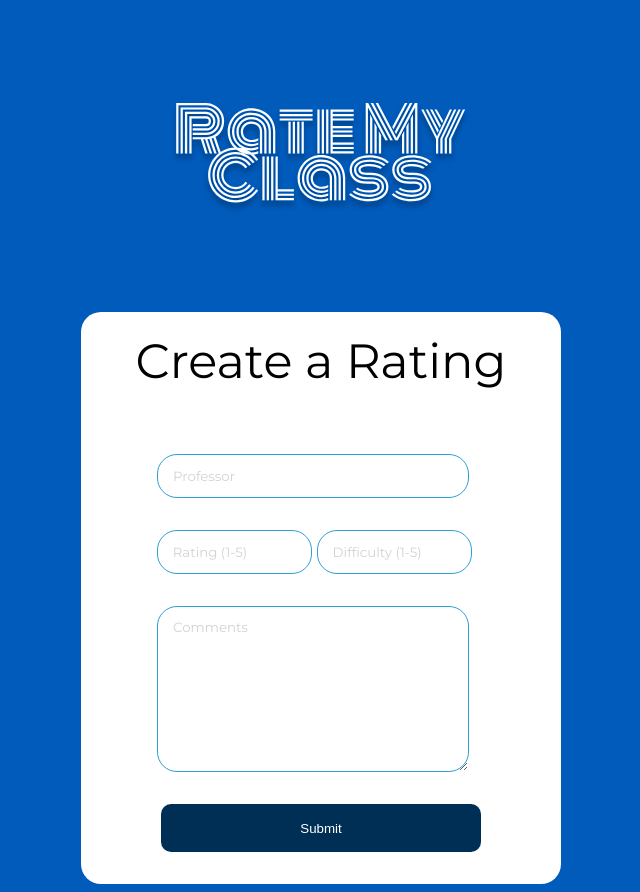
After one commit to ELPhanNYC/Rate-My-Class, a Flask app: page /rating.html in a window 1280 px wide. The commit adds this page. Shown: the whole page, without its empty margins (319-959 px from the left). Run offline with Flask 3, Linux system fonts and the light colour scheme; some libraries are stand-ins or nearby versions.

Commit message:
Added rating form.

```diff
--- a/server.py
+++ b/server.py
@@ -62,5 +62,12 @@ def register():
     response.headers["Location"] = '/login.html'
     return response
 
+@app.route("/rating", methods=['POST'])
+def rating():
+    print("Path hit!")
+    response = make_response("Moved Permanently", 301)
+    response.headers["Location"] = '/'
+    return response
+
 if __name__ == '__main__':
     app.run(host='0.0.0.0',port=8080)
--- a/templates/index.html
+++ b/templates/index.html
@@ -12,6 +12,9 @@
     <div class="header">
         <img class ="home-logo" src ="static/images/rmc-logo.svg">
         <div class="buttons">
+            <a href="rating.html">
+                <div class="rating">Post a Rating</div>
+            </a>
             <a href = "login.html">
                 <div class="login">Login</div>
             </a>
--- a/templates/login.html
+++ b/templates/login.html
@@ -10,7 +10,7 @@
 </head>
 <body>
     <div class="header">
-        <img class ="home-logo" src ="static/images/rmc-logo.svg" width="300" height="300" >
+        <a href = "index.html"><img class ="home-logo" src ="static/images/rmc-logo.svg" width="300" height="300"></a>
         <form action="/login" method="post" enctype="application/x-www-form-urlencoded">
             <div class="login-element">
                 <div class="login-text">Login</div>
--- /dev/null
+++ b/templates/rating.css
@@ -0,0 +1,112 @@
+body {
+    background: #005BBB;
+}
+
+.header {
+    display: flex;
+    justify-content: center;
+    align-items: center;
+    flex-direction: column;
+    font-family: montserrat;
+}
+
+.rating-element {
+    display: flex;
+    align-items: center;
+    flex-direction: column;
+    border-radius: 20px;
+    background-color: white;
+    height: auto;
+    width: 30rem;
+    padding-bottom: 2rem;
+}
+
+.rating-text {
+    padding-top: 20px;
+    padding-bottom: 4rem;
+    font-family: montserrat;
+    font-size: 3rem;
+}
+
+.rating {
+    display: flex;
+    justify-content: center;
+    align-items: center;
+    border-radius: 10px;
+    color: white;
+    background-color: #002F56;
+    height: 3rem;
+    width: 20rem;
+}
+
+.rating:hover {
+    background-color: #005BBB;
+    cursor: pointer;
+}
+
+.info {
+    background-color: white;
+    color: black;
+    width: 18.3rem;
+    height: 2.5rem;
+    border-radius: 20px;
+    font-family: montserrat;
+    padding-left: 15px;
+    margin-right: 1rem;
+    margin-bottom: 2rem;
+    border: 1px solid #2F9FD0;
+}
+
+.info-comment {
+    background-color: white;
+    color: black;
+    width: 18.3rem;
+    height: 10rem;
+    border-radius: 20px;
+    font-family: montserrat;
+    padding-left: 15px;
+    margin-right: 1rem;
+    margin-bottom: 2rem;
+    border: 1px solid #2F9FD0;
+}
+
+textarea, input{
+    outline: none;
+    border: none;
+}
+
+textarea {
+    line-height: 2.25rem;
+}
+
+input::placeholder   {
+    color: #D2D2D2;
+}
+
+textarea::placeholder   {
+    color: #D2D2D2;
+}
+
+a {
+    text-decoration: none;  /* Removes the underline */
+    color: inherit;         /* Makes the link use the inherited color, i.e., no default blue color */
+}
+
+.value-inputs {
+    display: flex;
+    justify-content: space-between;
+    margin-left: -0.55rem; /* Adjust div alignment */
+}
+
+.info-values {
+    width: 8.5rem;
+    margin-right: .3rem;
+    background-color: white;
+    color: black;
+    height: 2.5rem;
+    border-radius: 20px;
+    font-family: montserrat;
+    padding-left: 15px;
+    margin-bottom: 2rem;
+    border: 1px solid #2F9FD0;
+}
--- /dev/null
+++ b/templates/rating.html
@@ -0,0 +1,28 @@
+<!DOCTYPE html>
+<html lang="en">
+<head>
+    <meta charset="UTF-8">
+    <meta name="viewport" content="width=device-width, initial-scale=1.0">
+    <link rel="stylesheet" type="text/css" href="rating.css">
+    <link rel="icon" href="static/images/favicon.png">
+    <link href="https://fonts.googleapis.com/css2?family=Montserrat:wght@400;700&display=swap" rel="stylesheet">
+    <title>Rate My Class</title>
+</head>
+<body>
+    <div class="header">
+        <a href = "index.html"><img class ="home-logo" src ="static/images/rmc-logo.svg" width="300" height="300"></a>
+        <form action="/rating" method="post" enctype="application/x-www-form-urlencoded">
+            <div class="rating-element">
+                <div class="rating-text">Create a Rating</div>
+                <input class="info" placeholder="Professor" id="rating-form-prof" type="text" name="professor"></input>
+                <div class = "value-inputs">
+                    <input class="info-values" placeholder="Rating (1-5)" id="rating-form-rating" type="text" name="rating"></input>
+                    <input class="info-values" placeholder="Difficulty (1-5)" id="rating-form-diff" type="text" name="difficulty"></input>
+                </div>
+                <textarea class="info-comment" placeholder="Comments" id="rating-form-comments" type="text" name="comments"></textarea>
+                <input type="submit" class="rating" value="Submit"></input>
+            </div>
+        </form>
+    </div>
+</body>
+</html>
--- a/templates/register.html
+++ b/templates/register.html
@@ -10,7 +10,7 @@
 </head>
 <body>
     <div class="header">
-        <img class ="home-logo" src ="static/images/rmc-logo.svg" width="300" height="300" >
+        <a href = "index.html"><img class ="home-logo" src ="static/images/rmc-logo.svg" width="300" height="300"></a>
         <form action="/register" method="post" enctype="application/x-www-form-urlencoded">
             <div class="register-element">
                 <div class="register-text">Register</div>
```
Also changed, not shown: templates/style.css (+17 -1 lines).
